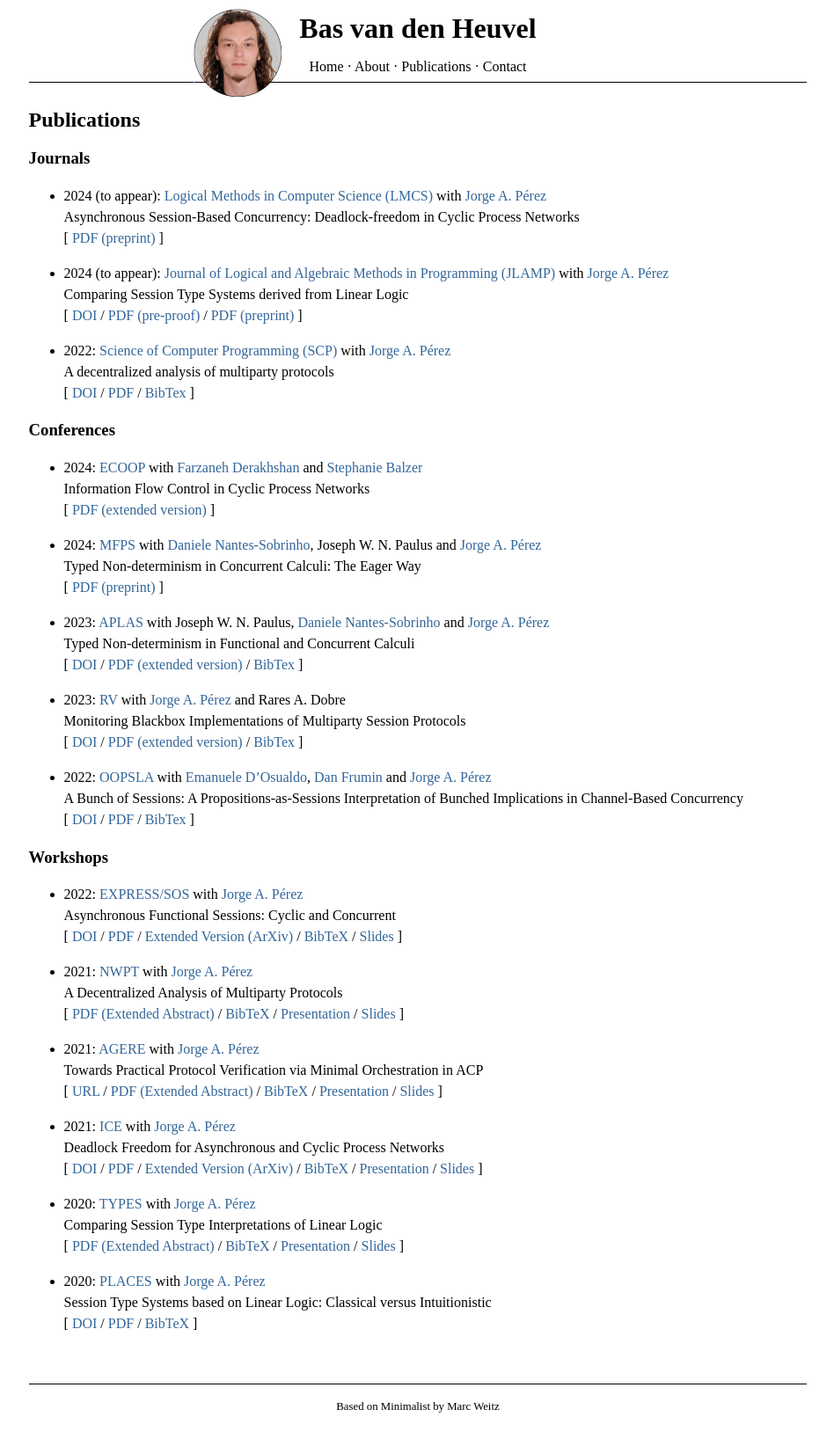
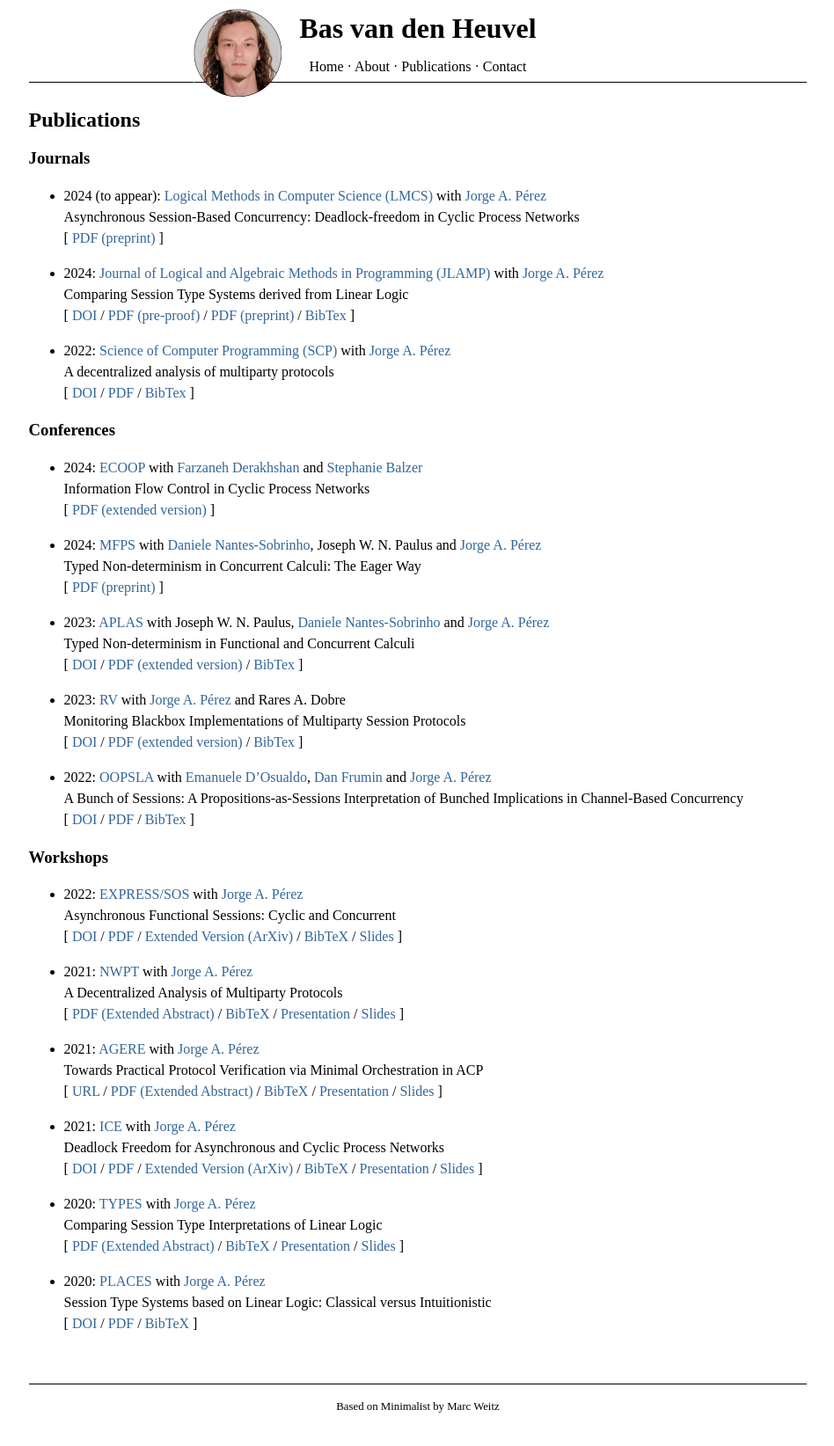
Before and after one commit to basvdheuvel/basvdheuvel.github.io, a Jekyll site: the page built from publications.md, in a window 1280 px wide. Shown: the whole page at 88% size, without its empty margins (165-1113 px from the left). Built offline with Jekyll 4.4.1, drawn with Linux system fonts in a browser that asks for light colours.

Commit message:
JLAMP online

```diff
--- a/publications.md
+++ b/publications.md
@@ -14,7 +14,7 @@ permalink: /pubs/
     [PDF (preprint)](https://arxiv.org/pdf/2111.13091)
     \]
 
-* 2024 (to appear): [Journal of Logical and Algebraic Methods in Programming (JLAMP)](https://www.sciencedirect.com/journal/journal-of-logical-and-algebraic-methods-in-programming) with [Jorge A. Pérez](https://www.jperez.nl/)
+* 2024: [Journal of Logical and Algebraic Methods in Programming (JLAMP)](https://www.sciencedirect.com/journal/journal-of-logical-and-algebraic-methods-in-programming) with [Jorge A. Pérez](https://www.jperez.nl/)
     <br />
     Comparing Session Type Systems derived from Linear Logic
     <br />
@@ -24,6 +24,8 @@ permalink: /pubs/
     [PDF (pre-proof)](https://www.sciencedirect.com/science/article/pii/S2352220824000580/pdfft?md5=294ab7a9dfc6c75e24cca0d439232106&pid=1-s2.0-S2352220824000580-main.pdf)
     /
     [PDF (preprint)](https://arxiv.org/pdf/2401.14763)
+    /
+    [BibTex]({{site.url}}{{site.baseurl}}/assets/static/bibtex/jlamp2024.bib)
     \]
 
 * 2022: [Science of Computer Programming (SCP)](https://www.sciencedirect.com/journal/science-of-computer-programming) with [Jorge A. Pérez](https://www.jperez.nl/)
```
